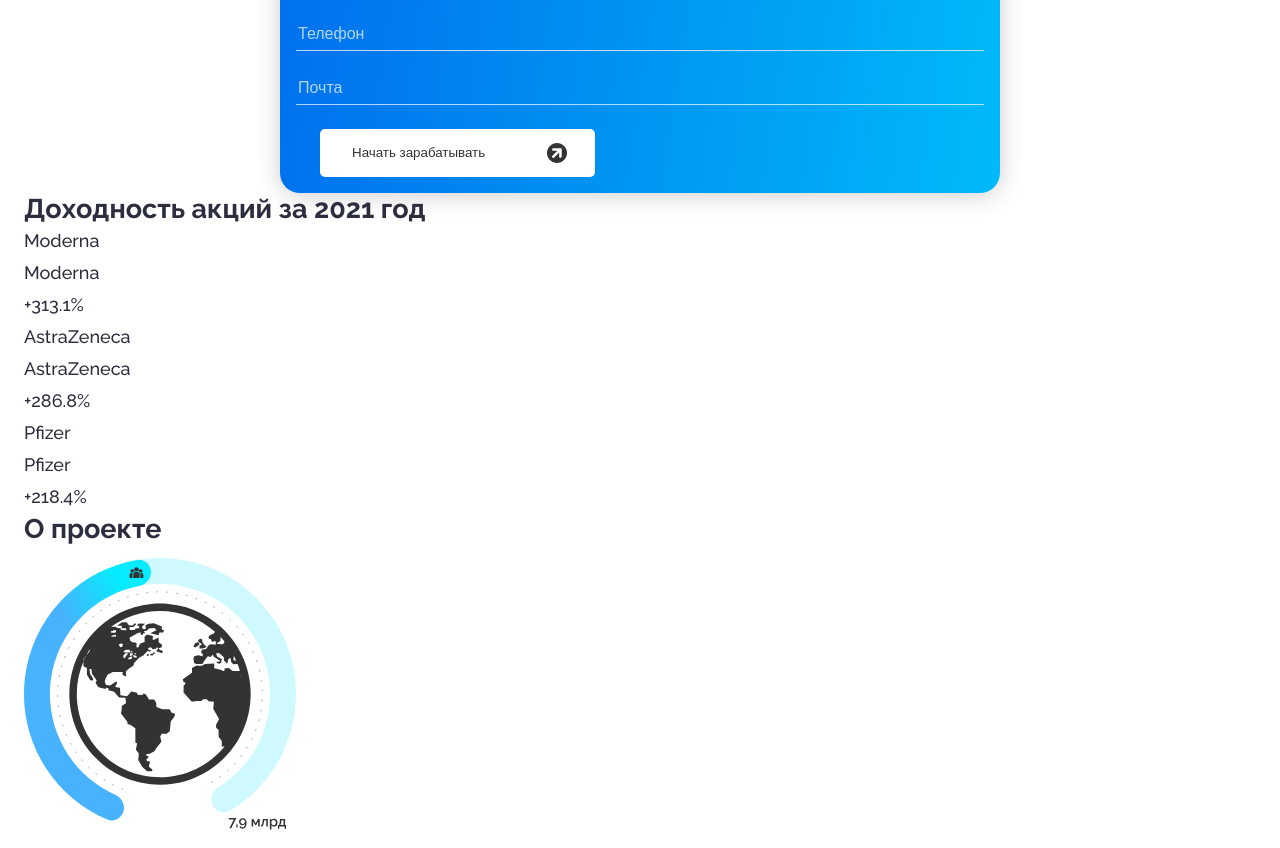
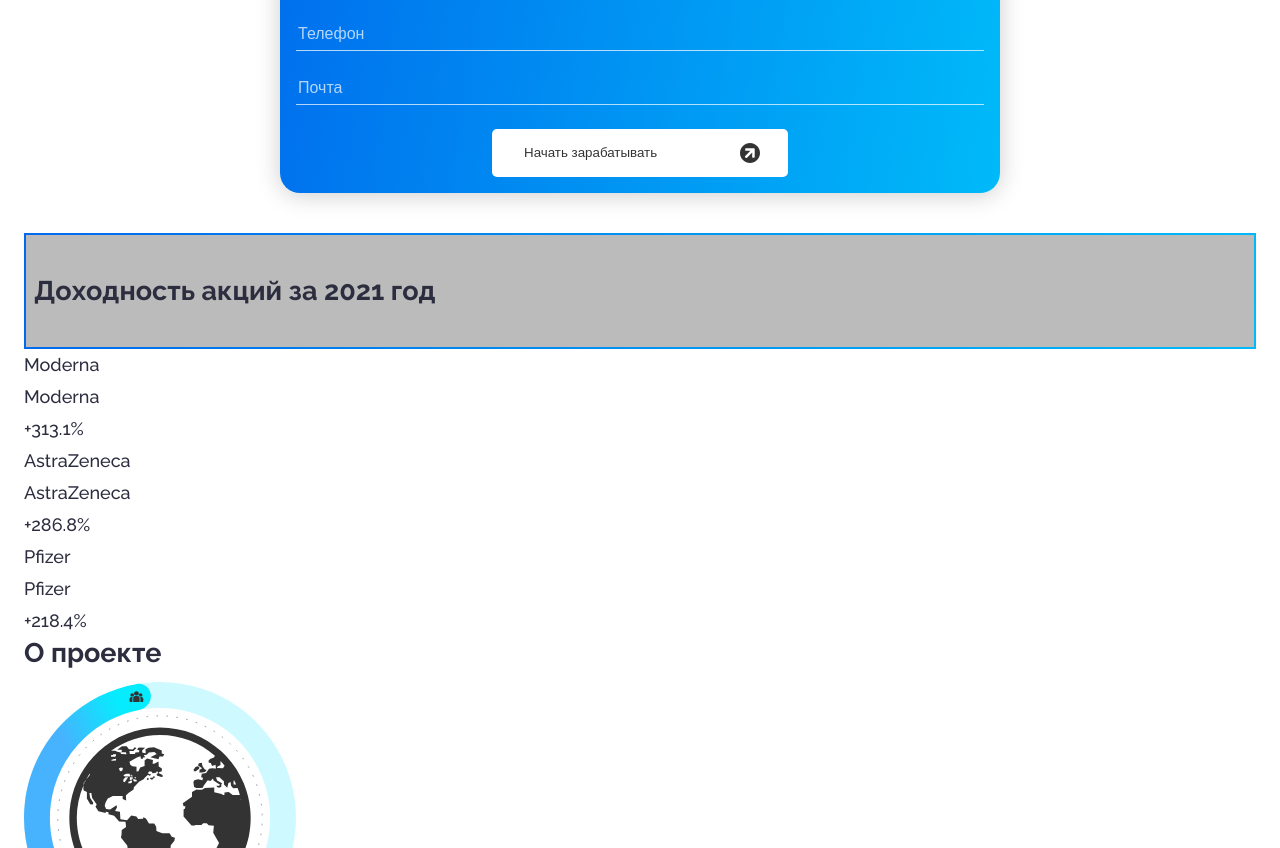
Before and after one commit to pashaprig/VaccInvest, a website: page source/index.html in a window 1280 px wide. Shown: the part 667-1515 px from the top of the page. Drawn offline with nearby package versions, Linux system fonts and the light colour scheme; files that its build step writes are made by us from their sources; files whose address does not match are found by name.

Commit message:
Form top mibile styling2

```diff
--- a/source/index.html
+++ b/source/index.html
@@ -65,7 +65,9 @@
     </section>
 
     <section class="main-section">
-      <h2 class="heading2">Доходность акций за 2021 год</h2>
+      <div class="main-section__heading-wrapper">
+        <h2 class="main-section__heading">Доходность акций за 2021 год</h2>
+      </div>
       <div class="vaccine">
         <div class="vaccine__logo">Moderna</div>
         <div class="vaccine__name">Moderna</div>
--- a/source/sass/blocks/button.scss
+++ b/source/sass/blocks/button.scss
@@ -2,16 +2,13 @@
   display: flex;
   align-items: center;
   justify-content: space-between;
-  max-width: 275px;
+  min-width: 296px;
   height: 48px;
   padding: 12px 28px 12px 32px;
+  margin: 0 auto;
   box-sizing: border-box;
   background-color: $basic-white;
   border-radius: 5px;
   color: $text-black;
   border: none;
-
-  &--open-navigation-posotion {
-    margin-left: 24px;
-  }
 }
--- a/source/sass/blocks/hero.scss
+++ b/source/sass/blocks/hero.scss
@@ -1,5 +1,6 @@
 .hero {
   margin: 0 auto;
+  margin-bottom: 40px;
   border-radius: 20px;
   max-width: 720px;
   background: linear-gradient(98.54deg, #0068ec -1.05%, #00bbf9 101.72%);
--- /dev/null
+++ b/source/sass/blocks/main-section.scss
@@ -0,0 +1,10 @@
+.main-section__heading-wrapper {
+  display: flex;
+  align-items: center;
+  padding-left: 8px;
+  min-height: 112px;
+  border: 2px solid transparent;
+  border-image: linear-gradient(98.54deg, #0068ec -1.05%, #00bbf9 101.72%);
+  border-image-slice: 1;
+  background-color: $main-section;
+}
--- a/source/sass/global/variables.scss
+++ b/source/sass/global/variables.scss
@@ -7,7 +7,7 @@
 $basic-orange: #fe7865;
 $contacts-grey: #d7d9df;
 $mobile-menu-grey: #fbf8f8;
-$mobile-menu-link: #48494d;
+$main-section: #bcbbbb;
 $button-hover: #d1351f;
 
 //Text colors
--- a/source/sass/style.scss
+++ b/source/sass/style.scss
@@ -15,3 +15,4 @@
 @import "blocks/button.scss";
 @import "blocks/form.scss";
 @import "blocks/page-main.scss";
+@import "blocks/main-section.scss";
```
Also changed, not shown: source/img/vaccine.jpg (added).
